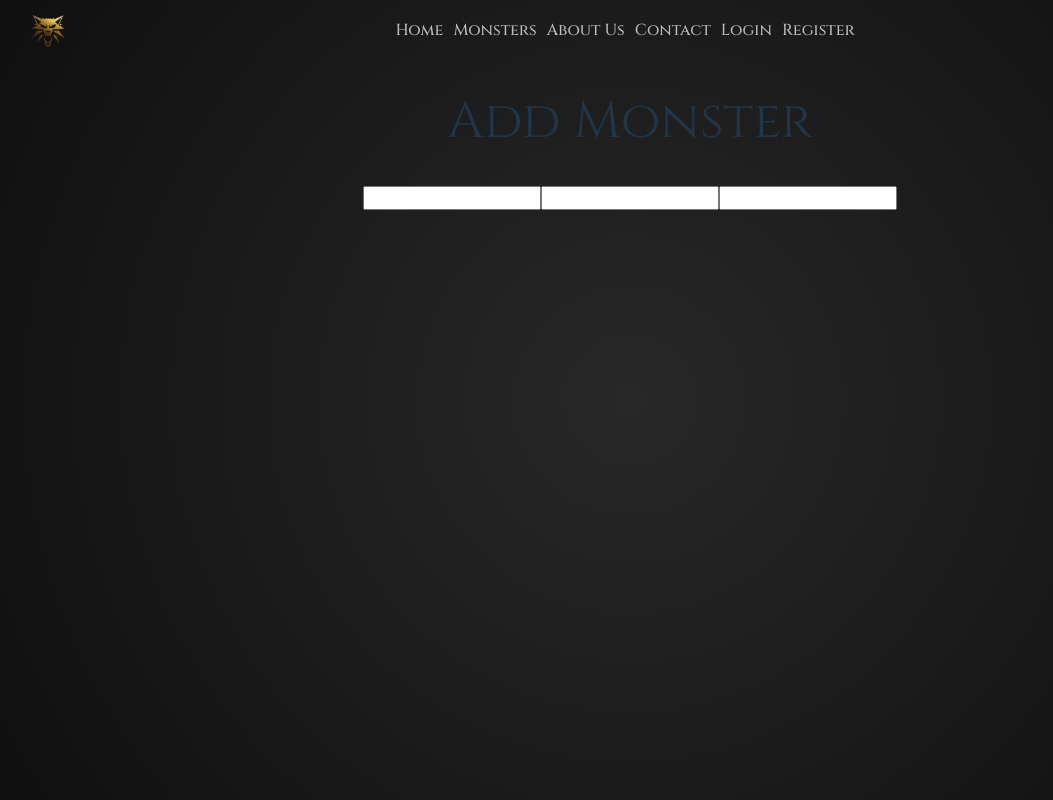
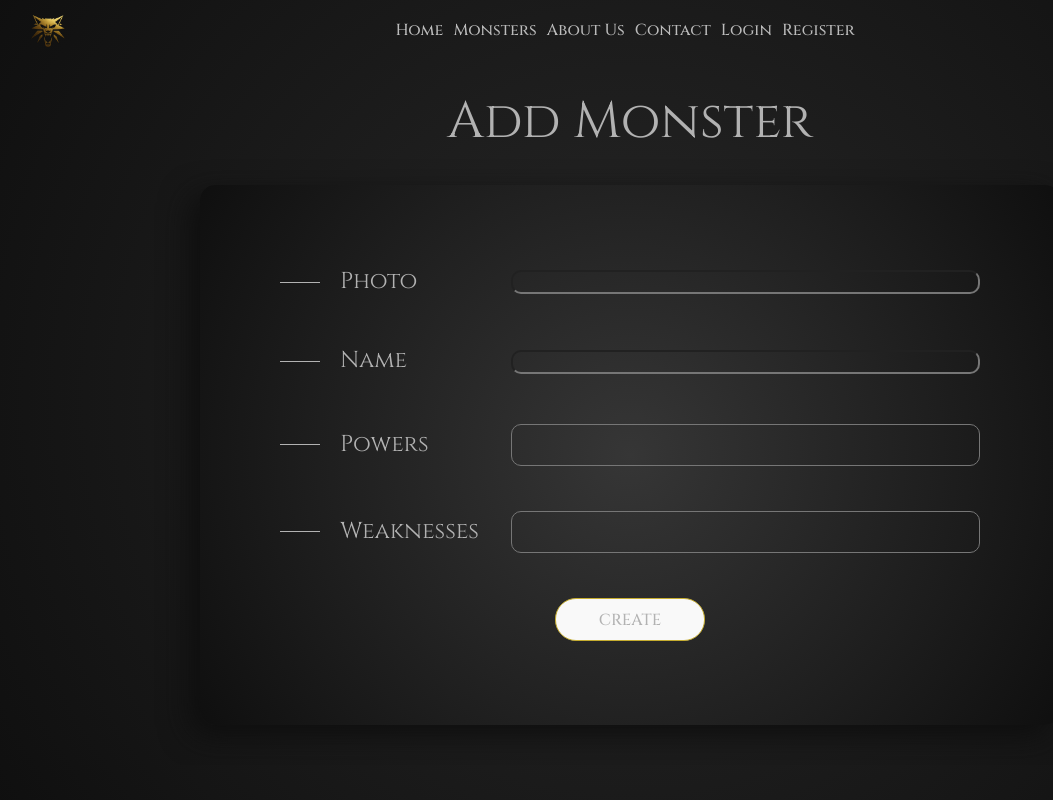
Before and after one commit to VivianZhelyazkova/Exam-Project, a React (Vite) app in the folder client/vite-project/: page /addmonster in a window 1280 px wide. Shown: the whole page, without its empty margins (10-1063 px from the left). Built offline with nearby package versions, Linux system fonts and the light colour scheme.

Commit message:
add form edited

```diff
--- a/client/vite-project/src/App.css
+++ b/client/vite-project/src/App.css
@@ -59,6 +59,7 @@
     display: flex;
     flex-direction: column;
     align-items: center;
+    padding-bottom: 40px;
 }
 
 .column {
@@ -79,6 +80,7 @@ textarea {
     position: relative;
     z-index: 1;
     cursor: pointer;
+    border-radius: 15px;
 }
 
 .monster-image {
@@ -163,3 +165,66 @@ textarea {
     position: absolute;
     top: 10px;
 }
+
+.form-card {
+
+    box-shadow: -10px 10px 30px #0e0e0e;
+    border-radius: 15px;
+    width: 700px;
+    height: 380px;
+    padding: 80px;
+    background: rgb(18, 18, 18);
+    background: -moz-radial-gradient(
+        circle,
+        rgba(18, 18, 18, 1) 0%,
+        rgba(54, 54, 54, 1) 0%,
+        rgba(15, 15, 15, 1) 100%
+    );
+    background: -webkit-radial-gradient(
+        circle,
+        rgba(18, 18, 18, 1) 0%,
+        rgba(54, 54, 54, 1) 0%,
+        rgba(15, 15, 15, 1) 100%
+    );
+    background: radial-gradient(
+        circle,
+        rgba(18, 18, 18, 1) 0%,
+        rgba(54, 54, 54, 1) 0%,
+        rgba(15, 15, 15, 1) 100%
+    );
+    filter: progid:DXImageTransform.Microsoft.gradient(startColorstr="#121212",endColorstr="#0f0f0f",GradientType=1);
+}
+
+.form-heading-line {
+    width: 40px;
+    height: 1px;
+    background-color: #b2b2b2;
+    margin-right: 20px;
+}
+
+.form-row-container {
+    display: flex;
+    align-items: center;
+    margin-bottom: 45px;
+}
+
+label {
+    font-size: 23px;
+}
+
+.form-row-left-container {
+    display: flex;
+    align-items: center;
+    width: 350px;
+}
+
+.form-input {
+    width: 100%;
+    background-color: transparent;
+    border-radius: 10px;
+}
+
+.form-button {
+    width: 150px;
+    align-self: center;
+}
--- a/client/vite-project/src/components/AddMonster.jsx
+++ b/client/vite-project/src/components/AddMonster.jsx
@@ -1,14 +1,37 @@
-
-
 export default function AddMonster() {
     return (
         <>
             <h1>Add Monster</h1>
-        <form action="">
-            <input type="text" name="name" />
-            <input type="text" name="powers" />
-            <input type="text" name="weaknesses" />
-
+            <form className={"column form-card"} action="">
+                <div className="form-row-container">
+                    <div className="form-row-left-container">
+                        <div className="form-heading-line"></div>
+                        <label htmlFor="image">Photo</label>
+                    </div>
+                    <input className="form-input" type="text" name="image" />
+                </div>
+                <div className="form-row-container">
+                    <div className="form-row-left-container">
+                        <div className="form-heading-line"></div>
+                        <label htmlFor="name">Name</label>
+                    </div>
+                    <input className="form-input" type="text" name="name" />
+                </div>
+                <div className="form-row-container">
+                    <div className="form-row-left-container">
+                        <div className="form-heading-line"></div>
+                        <label htmlFor="powers">Powers</label>
+                    </div>
+                    <textarea className="form-input" name="powers" />
+                </div>
+                <div className="form-row-container">
+                    <div className="form-row-left-container">
+                        <div className="form-heading-line"></div>
+                        <label htmlFor="weaknesses">Weaknesses</label>
+                    </div>
+                    <textarea className="form-input" name="weaknesses" />
+                </div>
+                <button  className="form-button" type="submit">CREATE</button>
             </form>
         </>
     );
--- a/client/vite-project/src/index.css
+++ b/client/vite-project/src/index.css
@@ -47,9 +47,11 @@ body {
     margin: 0;
     padding: 0;
     height: 100vh;
+    color: #b2b2b2;;
 }
 
 h1 {
+
     font-size: 3.2em;
     line-height: 1.1;
     font-weight: 400;
```
Lines whose indentation alone changed are shown as unchanged.
